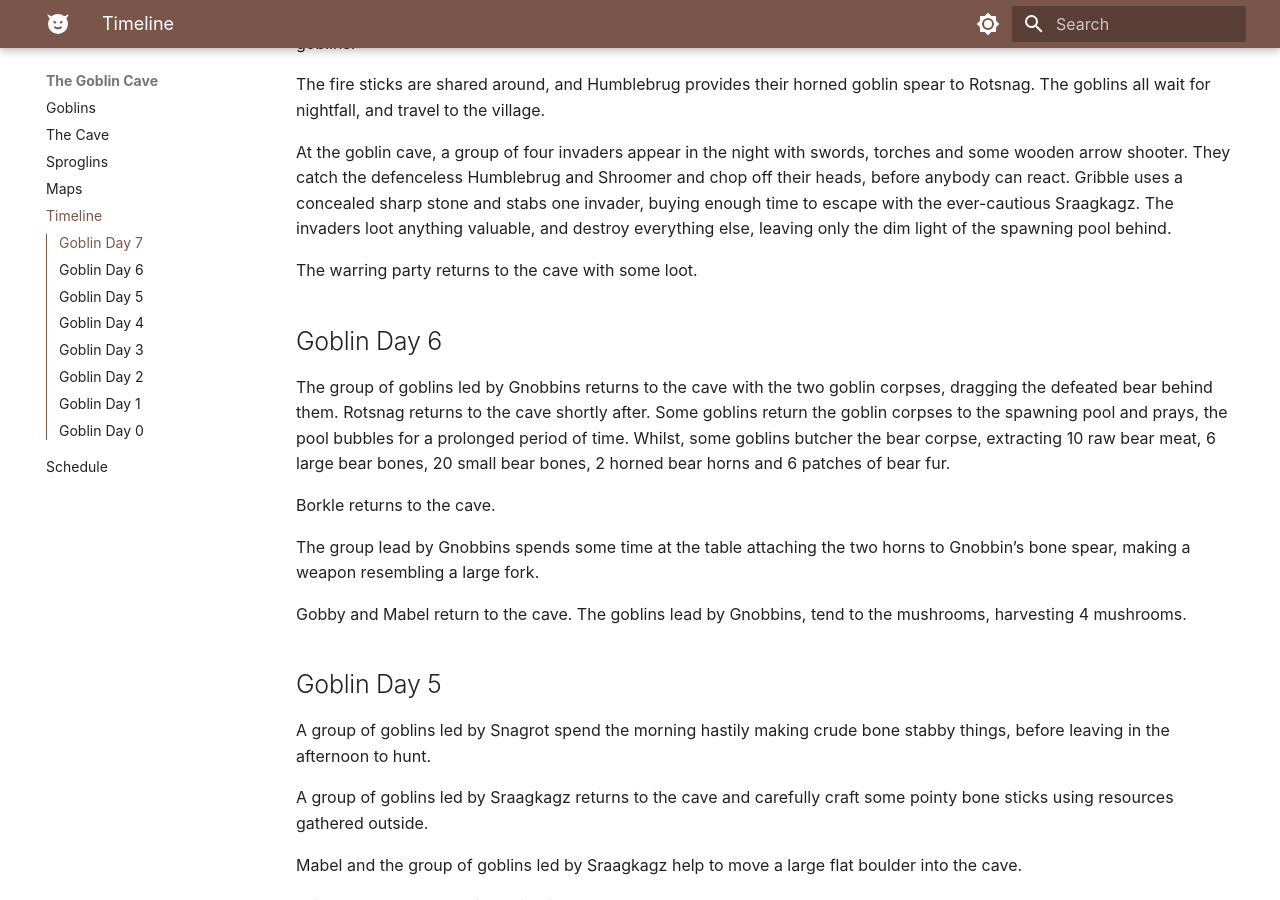
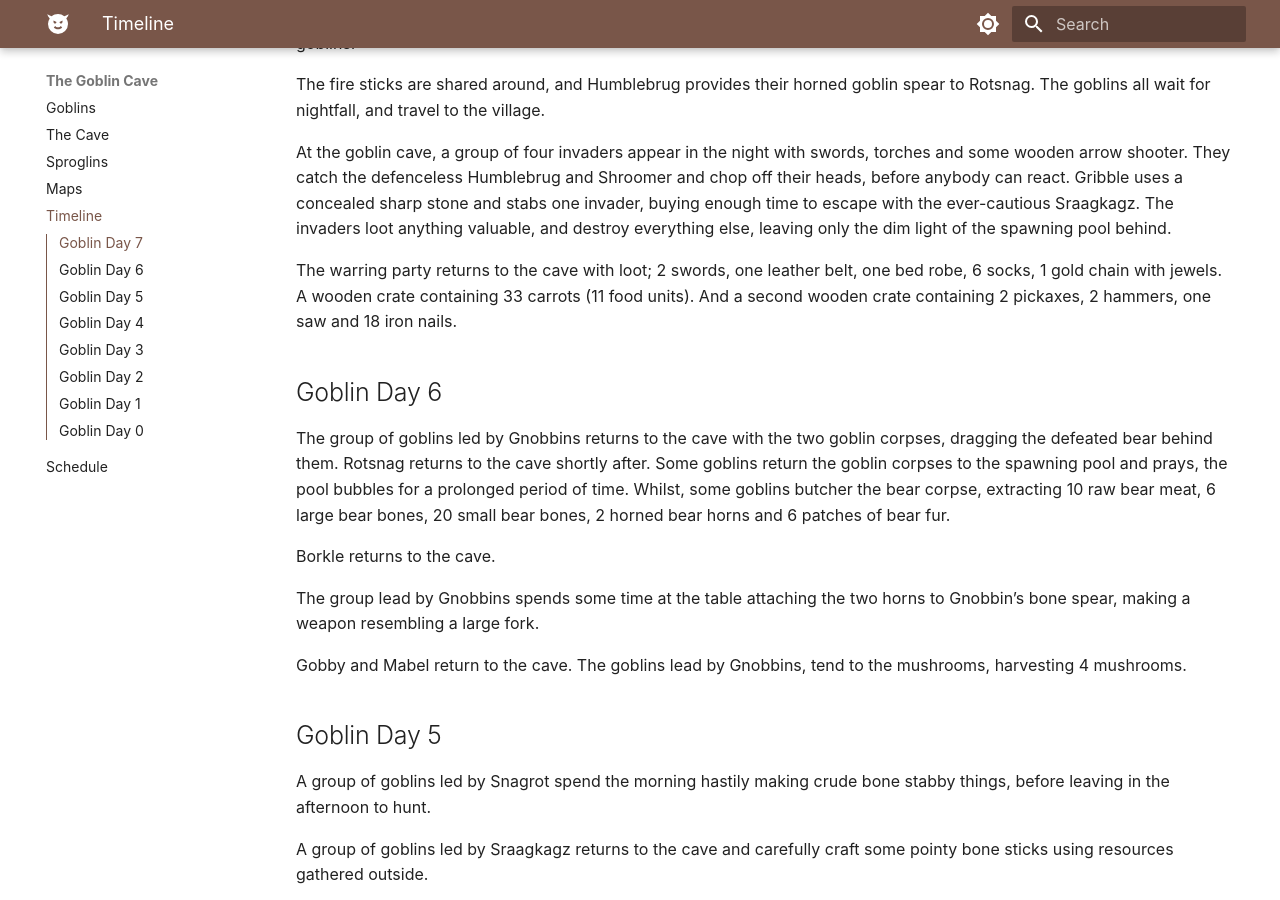
Before and after one commit to alex-stewart/the-goblin-cave, an MkDocs documentation site: the page built from docs/game/timeline.md, in a window 1280 px wide and 900 px high, scrolled down 315 px. Built offline with MkDocs 1.6.1 and Material for MkDocs 9.7.7, drawn with Linux system fonts in a browser that asks for light colours; some web fonts are replaced.

Commit message:
fix day 7 loot

```diff
--- a/docs/game/timeline.md
+++ b/docs/game/timeline.md
@@ -10,7 +10,7 @@
 
 At the goblin cave, a group of four invaders appear in the night with swords, torches and some wooden arrow shooter. They catch the defenceless Humblebrug and Shroomer and chop off their heads, before anybody can react. Gribble uses a concealed sharp stone and stabs one invader, buying enough time to escape with the ever-cautious Sraagkagz. The invaders loot anything valuable, and destroy everything else, leaving only the dim light of the spawning pool behind.
 
-The warring party returns to the cave with some loot.
+The warring party returns to the cave with loot; 2 swords, one leather belt, one bed robe, 6 socks, 1 gold chain with jewels. A wooden crate containing 33 carrots (11 food units). And a second wooden crate containing 2 pickaxes, 2 hammers, one saw and 18 iron nails.
 
 ## Goblin Day 6
 
```
